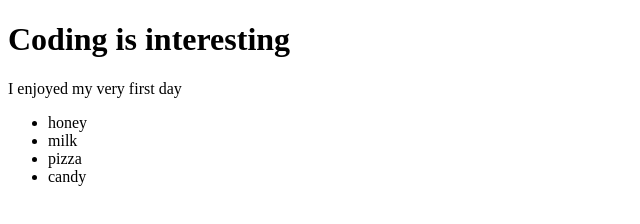
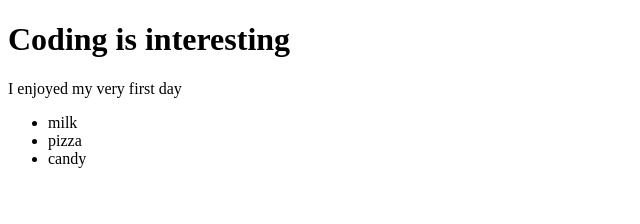
Before and after one commit to Daph-daph8/FrontEnd, a plain HTML site: page index.html in a window 1280 px wide. Shown: the full height of the page, 0-640 px from the left. Drawn offline with Linux system fonts and the light colour scheme.

Commit message:
Update index.html

```diff
--- a/index.html
+++ b/index.html
@@ -10,7 +10,7 @@
     <p>I enjoyed my very first day</p>
     <ul>
 
-        <li>honey</li>
+
         <li>milk</li>
         <li>pizza</li>
         <li>candy</li>
```
